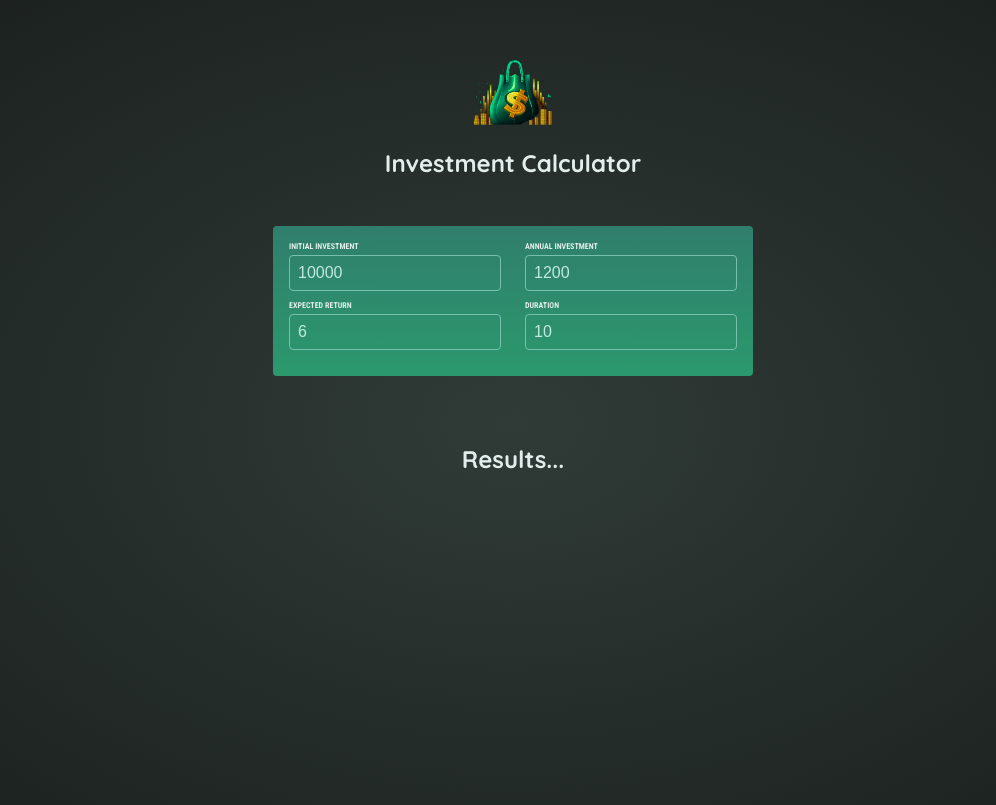
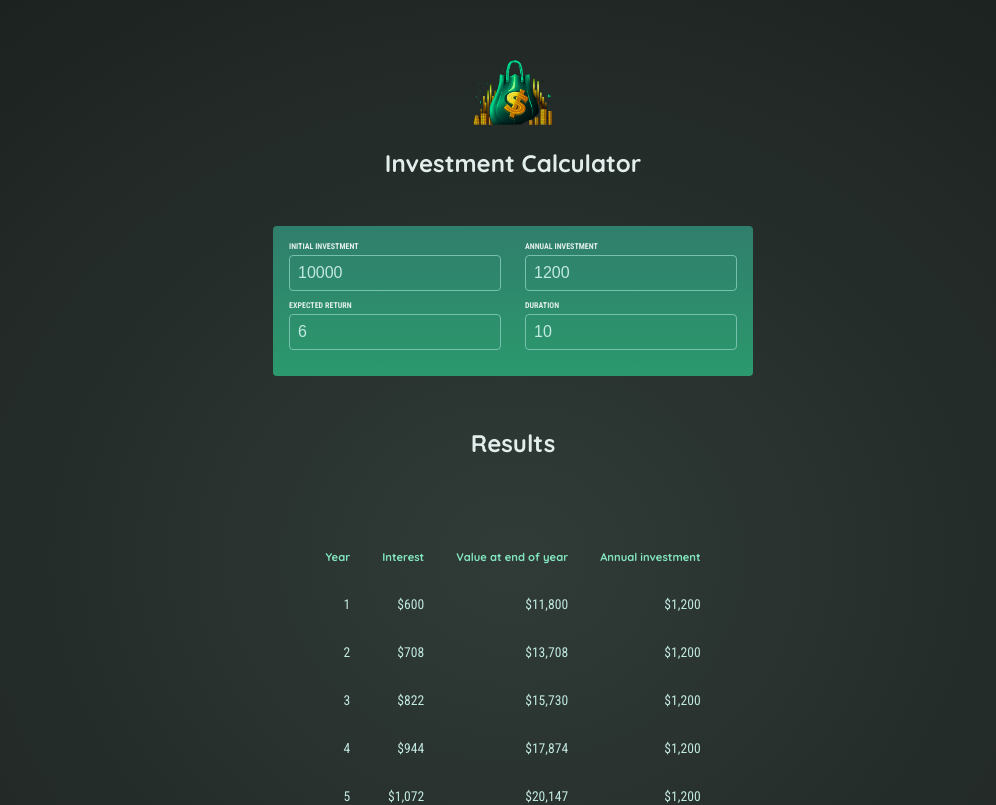
Before and after one commit to Archael/investmentCalculator, a React (Vite) app: page / in a window 1280 px wide. Shown: the top 805 px of the page, without its empty margins (127-1123 px from the left). Built offline with nearby package versions, Linux system fonts and the light colour scheme.

Commit message:
add output table

```diff
--- a/src/App.jsx
+++ b/src/App.jsx
@@ -16,7 +16,8 @@ function App() {
     setUserInput((prevState) => {
       return {
         ...prevState,
-        [inputIdentifier]: newValue,
+        // plus in front of newValue converts the string to a number
+        [inputIdentifier]: +newValue,
       };
     });
   }
--- a/src/components/Results.jsx
+++ b/src/components/Results.jsx
@@ -1,10 +1,29 @@
+import { calculateInvestmentResults, formatter } from '../util/investment';
 function Results({ input }) {
-  console.log(input);
+  const resultsData = calculateInvestmentResults(input);
   return (
-    <div id="result">
-      <div className="center">
-        <h2>Results...</h2>
-      </div>
+    <div className="flex-center">
+      <h2>Results</h2>
+      <table id="result">
+        <thead>
+          <tr>
+            <th>Year</th>
+            <th>Interest</th>
+            <th>Value at end of year</th>
+            <th>Annual investment</th>
+          </tr>
+        </thead>
+        <tbody>
+          {resultsData.map((result) => (
+            <tr key={result.year}>
+              <td>{result.year}</td>
+              <td>{formatter.format(result.interest)}</td>
+              <td>{formatter.format(result.valueEndOfYear)}</td>
+              <td>{formatter.format(result.annualInvestment)}</td>
+            </tr>
+          ))}
+        </tbody>
+      </table>
     </div>
   );
 }
--- a/src/index.css
+++ b/src/index.css
@@ -83,8 +83,20 @@ body {
   color: #c2e9e0;
 }
 
+#result th,
+#result td {
+  padding: 0.5rem;
+}
+
 .center {
   text-align: center;
+}
+
+.flex-center {
+  display: flex;
+  justify-content: center;
+  align-items: center;
+  flex-direction: column;
 }
 
 .mb-10 {
```
